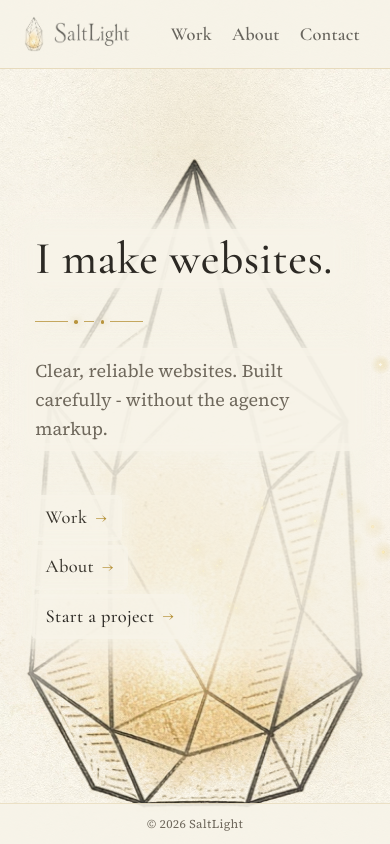
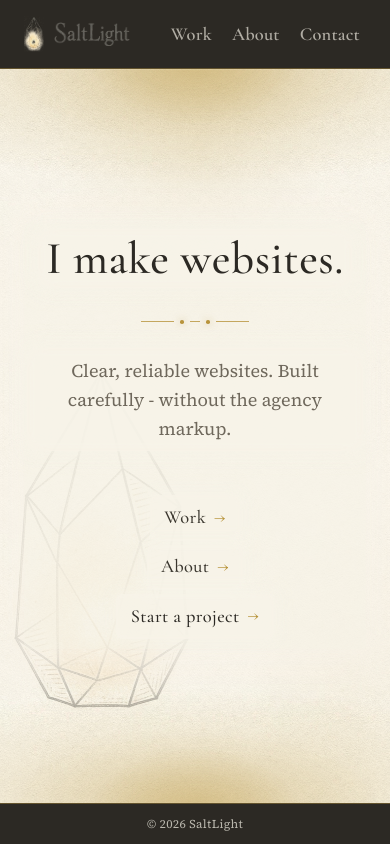
Before and after one commit to twig1337/saltlight, a Next.js app: page / in a window 390 px wide. Built offline with nearby package versions, Linux system fonts and the light colour scheme; no server answers.

Commit message:
style: holy radiance and inverted ink chrome
Replace ember motes with a pulsing gold wash at the floor and under
the nav. Invert header and footer to ink with cream type.

```diff
--- a/app/globals.css
+++ b/app/globals.css
@@ -157,7 +157,72 @@
   box-shadow: 0 0 7px color-mix(in srgb, var(--gold) 50%, transparent);
 }
 
-/* Paper plates — motes pass behind readable surfaces */
+/* Holy gold radiance at the page floor and under the nav */
+.radiance {
+  pointer-events: none;
+  position: absolute;
+  inset-inline: 0;
+  bottom: 0;
+  z-index: 2;
+  height: 24%;
+  overflow: hidden;
+  background:
+    radial-gradient(
+      ellipse 125% 90% at 50% 100%,
+      color-mix(in srgb, var(--gold) 28%, transparent),
+      transparent 74%
+    ),
+    radial-gradient(
+      ellipse 72% 62% at 50% 100%,
+      color-mix(in srgb, var(--gold) 22%, white 8%),
+      transparent 70%
+    );
+  animation: radiance-breathe 10s ease-in-out infinite;
+}
+
+.radiance-crown {
+  bottom: auto;
+  top: 0;
+  transform: scaleY(-1);
+}
+
+.radiance::before {
+  content: "";
+  position: absolute;
+  inset: 0;
+  transform-origin: 50% 100%;
+  background: radial-gradient(
+    ellipse 38% 58% at 50% 112%,
+    color-mix(in srgb, var(--gold) 42%, white 16%),
+    color-mix(in srgb, var(--gold) 14%, transparent) 42%,
+    transparent 72%
+  );
+  animation: radiance-core 12s ease-in-out infinite;
+}
+
+@keyframes radiance-breathe {
+  0%,
+  100% {
+    opacity: 0.78;
+  }
+  50% {
+    opacity: 1;
+  }
+}
+
+@keyframes radiance-core {
+  0%,
+  100% {
+    opacity: 0.55;
+    transform: scale(0.94, 0.9);
+  }
+  50% {
+    opacity: 1;
+    transform: scale(1.04, 1.08);
+  }
+}
+
+/* Paper plates — copy stays readable over the floor glow */
 .plate {
   position: relative;
   z-index: 1;
@@ -351,7 +416,6 @@
     transform: translateY(8px) scale(0.96);
   }
   to {
-    opacity: 1;
     transform: translateY(0) scale(1);
   }
 }
@@ -392,6 +456,16 @@
     transform: none !important;
   }
 
+  .radiance,
+  .radiance::before {
+    animation: none !important;
+    transition: none !important;
+  }
+
+  .radiance::before {
+    transform: none !important;
+  }
+
   ::view-transition-old(root),
   ::view-transition-new(root) {
     animation: none !important;
--- a/app/page.tsx
+++ b/app/page.tsx
@@ -1,5 +1,4 @@
 import Image from 'next/image';
-import { MoteField } from '@/components/mote-field';
 import { Ornament } from '@/components/ornament';
 import { TransitionLink } from '@/components/transition-link';
 
@@ -13,12 +12,12 @@ export default function HomePage() {
         height={677}
         priority
         unoptimized
-        data-mote-origin
-        className="emblem-animate pointer-events-none absolute -bottom-8 left-0 z-[1] aspect-[378/677] h-[min(calc(100cqh+2rem),calc(100cqw*677/378))] w-auto max-w-full object-contain object-left-bottom mix-blend-multiply"
+        className="emblem-animate pointer-events-none absolute bottom-[11%] left-0 z-[1] aspect-[378/677] h-[min(64cqh,calc(52cqw*677/378))] w-auto max-w-full object-contain object-left-bottom mix-blend-multiply opacity-40"
       />
-      <MoteField />
-      <section className="relative z-10 flex flex-1 flex-col justify-center px-6 py-16 sm:px-8 sm:py-24 md:pl-[min(38vw,22rem)] lg:pl-[clamp(20rem,34vw,38rem)]">
-        <div className="hero-copy relative w-full max-w-xl sm:max-w-lg lg:max-w-xl xl:max-w-2xl">
+      <div className="radiance radiance-crown" aria-hidden />
+      <div className="radiance" aria-hidden />
+      <section className="relative z-10 flex flex-1 flex-col items-center justify-center px-6 py-16 text-center sm:px-8 sm:py-24">
+        <div className="hero-copy relative flex w-full max-w-xl flex-col items-center sm:max-w-lg lg:max-w-xl xl:max-w-2xl">
           <h1 className="plate font-display text-[clamp(2.85rem,8vw,5.65rem)] leading-[0.95] text-ink reveal">
             I make websites.
           </h1>
@@ -27,7 +26,7 @@ export default function HomePage() {
             Clear, reliable websites. Built carefully - without the agency markup.
           </p>
 
-          <div className="mt-14 flex flex-col gap-3 sm:flex-row sm:flex-wrap sm:items-center sm:gap-x-5 sm:gap-y-3 reveal reveal-d3">
+          <div className="mt-14 flex flex-col items-center gap-3 sm:flex-row sm:flex-wrap sm:justify-center sm:gap-x-5 sm:gap-y-3 reveal reveal-d3">
             <TransitionLink href="/work" className="nav-link-lg plate plate-tight">
               Work
             </TransitionLink>
--- a/components/mote-field.tsx
+++ /dev/null
@@ -1,174 +0,0 @@
-'use client';
-
-import { useEffect, useRef } from 'react';
-import { type Mote, type Origin, moteAlpha, spawn } from '@/lib/motes';
-
-export function MoteField() {
-  const canvasRef = useRef<HTMLCanvasElement>(null);
-
-  useEffect(() => {
-    const canvas = canvasRef.current;
-    if (!canvas || window.matchMedia('(prefers-reduced-motion: reduce)').matches) return;
-
-    const ctx = canvas.getContext('2d', { alpha: true });
-    if (!ctx) return;
-
-    let raf = 0;
-    let running = true;
-    let last = performance.now();
-    let w = 0;
-    let h = 0;
-    let dpr = 1;
-    const motes: Mote[] = [];
-    let spawnAcc = 0;
-    const origin: Origin = { x: 0, y: 0, w: 0, h: 0 };
-
-    const readOrigin = () => {
-      const parent = canvas.parentElement;
-      const lamp = parent?.querySelector('[data-mote-origin]');
-      if (!parent || !(lamp instanceof HTMLElement)) return;
-      const pr = parent.getBoundingClientRect();
-      const lr = lamp.getBoundingClientRect();
-      origin.x = lr.left - pr.left;
-      origin.y = lr.top - pr.top;
-      origin.w = lr.width;
-      origin.h = lr.height;
-    };
-
-    const resize = () => {
-      const parent = canvas.parentElement;
-      if (!parent) return;
-      const rect = parent.getBoundingClientRect();
-      dpr = Math.min(window.devicePixelRatio || 1, 2);
-      w = Math.max(1, Math.floor(rect.width));
-      h = Math.max(1, Math.floor(rect.height));
-      canvas.width = Math.floor(w * dpr);
-      canvas.height = Math.floor(h * dpr);
-      canvas.style.width = `${w}px`;
-      canvas.style.height = `${h}px`;
-      ctx.setTransform(dpr, 0, 0, dpr, 0, 0);
-      readOrigin();
-    };
-
-    const seed = () => {
-      if (motes.length > 0) return;
-      for (let i = 0; i < 18; i++) {
-        const m = spawn(w, h, origin);
-        m.life = Math.random() * m.maxLife * 0.4;
-        m.x += m.vx * m.life * 0.35;
-        m.y += m.vy * m.life * 0.35;
-        motes.push(m);
-      }
-    };
-
-    const ro = new ResizeObserver(resize);
-    if (canvas.parentElement) ro.observe(canvas.parentElement);
-    const lamp = canvas.parentElement?.querySelector('[data-mote-origin]');
-    if (lamp) ro.observe(lamp);
-    resize();
-    requestAnimationFrame(() => {
-      resize();
-      seed();
-    });
-
-    const tick = (now: number) => {
-      if (!running) return;
-      const dt = Math.min(0.05, (now - last) / 1000);
-      last = now;
-
-      // Sparse gold dust
-      const target = Math.round(Math.min(55, Math.max(18, (w * h) / 28000)));
-      spawnAcc += dt;
-      while (motes.length < target && spawnAcc > 0.04) {
-        motes.push(spawn(w, h, origin));
-        spawnAcc -= 0.04 + Math.random() * 0.05;
-      }
-      if (motes.length >= target) spawnAcc = Math.min(spawnAcc, 0.2);
-
-      ctx.clearRect(0, 0, w, h);
-
-      for (let i = motes.length - 1; i >= 0; i--) {
-        const m = motes[i];
-        m.life += dt;
-        if (m.life >= m.maxLife) {
-          motes.splice(i, 1);
-          continue;
-        }
-
-        const t = m.life / m.maxLife;
-        const { halo: haloAlpha, core: coreAlpha } = moteAlpha(t, m.glow);
-
-        m.wobble += m.wobbleSpeed * dt;
-        m.vx += (m.drift + Math.sin(m.wobble) * 14) * dt * 0.2;
-        m.x += m.vx * dt;
-        m.y += m.vy * dt;
-        // Buoyancy then settle like cooling ash
-        m.vy += (-6 + t * 14) * dt;
-
-        if (m.x > w + 30 || m.y < -30 || m.y > h + 40) {
-          motes.splice(i, 1);
-          continue;
-        }
-
-        const burn = t > 0.65 && t < 0.86 ? 1 + (t - 0.65) * 1.4 : 1;
-        const radius = m.r * burn;
-
-        ctx.save();
-        ctx.globalCompositeOperation = 'lighter';
-
-        // Soft halo — small, ember-like
-        ctx.globalAlpha = haloAlpha;
-        const halo = ctx.createRadialGradient(m.x, m.y, 0, m.x, m.y, radius * 5.5);
-        halo.addColorStop(0, 'rgba(255, 228, 150, 0.95)');
-        halo.addColorStop(0.35, 'rgba(201, 162, 39, 0.55)');
-        halo.addColorStop(1, 'rgba(201, 162, 39, 0)');
-        ctx.fillStyle = halo;
-        ctx.beginPath();
-        ctx.arc(m.x, m.y, radius * 5.5, 0, Math.PI * 2);
-        ctx.fill();
-
-        // Hot pin core
-        ctx.globalAlpha = coreAlpha;
-        ctx.fillStyle =
-          t > 0.68 && t < 0.84 ? 'rgba(255, 248, 220, 1)' : 'rgba(232, 196, 90, 0.95)';
-        ctx.beginPath();
-        ctx.arc(m.x, m.y, Math.max(0.8, radius * 0.75), 0, Math.PI * 2);
-        ctx.fill();
-        ctx.restore();
-      }
-
-      raf = requestAnimationFrame(tick);
-    };
-
-    const onVisibility = () => {
-      if (document.hidden) {
-        running = false;
-        cancelAnimationFrame(raf);
-      } else if (!running) {
-        running = true;
-        last = performance.now();
-        raf = requestAnimationFrame(tick);
-      }
-    };
-
-    window.addEventListener('resize', resize);
-    document.addEventListener('visibilitychange', onVisibility);
-    raf = requestAnimationFrame(tick);
-
-    return () => {
-      running = false;
-      cancelAnimationFrame(raf);
-      ro.disconnect();
-      window.removeEventListener('resize', resize);
-      document.removeEventListener('visibilitychange', onVisibility);
-    };
-  }, []);
-
-  return (
-    <canvas
-      ref={canvasRef}
-      className="pointer-events-none absolute inset-0 z-[2] h-full w-full"
-      aria-hidden
-    />
-  );
-}
--- a/components/site-footer.tsx
+++ b/components/site-footer.tsx
@@ -1,7 +1,7 @@
 export function SiteFooter() {
   return (
-    <footer className="relative z-20 shrink-0 border-t border-gold/20 bg-background/90">
-      <p className="px-6 py-3 text-center text-xs tracking-wide text-muted-foreground sm:px-8">
+    <footer className="relative z-20 shrink-0 border-t border-gold/40 bg-ink">
+      <p className="px-6 py-3 text-center text-xs tracking-wide text-background/70 sm:px-8">
         © {new Date().getFullYear()} SaltLight
       </p>
     </footer>
--- a/components/site-header.tsx
+++ b/components/site-header.tsx
@@ -4,11 +4,11 @@ import { SiteNav } from '@/components/site-nav';
 
 export function SiteHeader() {
   return (
-    <header className="sticky top-0 z-40 border-b border-gold/25 bg-background/90">
+    <header className="sticky top-0 z-40 border-b border-gold/40 bg-ink text-background">
       <div className="mx-auto flex max-w-3xl items-center justify-between gap-6 px-6 py-4 sm:px-8">
         <TransitionLink
           href="/"
-          className="group inline-flex items-center gap-2.5 rounded-sm focus-visible:outline-none focus-visible:ring-2 focus-visible:ring-gold/40 focus-visible:ring-offset-2 focus-visible:ring-offset-background"
+          className="group inline-flex items-center gap-2.5 rounded-sm focus-visible:outline-none focus-visible:ring-2 focus-visible:ring-gold/50 focus-visible:ring-offset-2 focus-visible:ring-offset-ink"
           aria-label="SaltLight home"
         >
           <Image
--- a/components/site-nav.tsx
+++ b/components/site-nav.tsx
@@ -18,7 +18,7 @@ export function SiteNav({ className }: { className?: string }) {
             href={l.href}
             className={cn(
               'nav-link relative px-1.5 py-1 text-[1.15rem] leading-none transition-colors duration-200 sm:text-[1.25rem]',
-              active ? 'text-ink' : 'text-ink/70 hover:text-ink',
+              active ? 'text-background' : 'text-background/65 hover:text-background',
             )}
             aria-current={active ? 'page' : undefined}
           >
```
Also changed, not shown: lib/motes.ts (deleted, +0 -53 lines), 1 other file (tests, documents, lock files or other folders).
